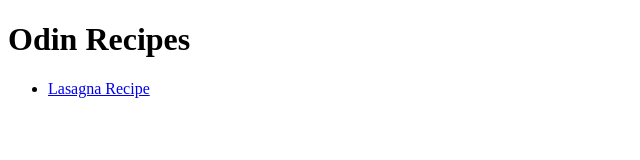
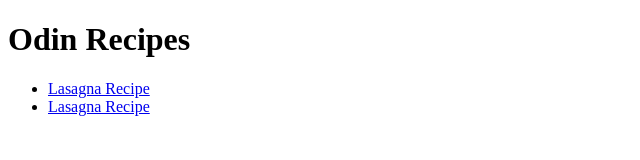
Before and after one commit to EnriqueNeyra/odin-recipes, a plain HTML site: page index.html in a window 1280 px wide. Shown: the whole page, without its empty margins (0-640 px from the left). Drawn offline with Linux system fonts and the light colour scheme.

Commit message:
Add link to pizza.html page on index.html page

```diff
--- a/index.html
+++ b/index.html
@@ -10,6 +10,7 @@
 
     <ul>
         <li><a href="./recipes/lasagna.html">Lasagna Recipe</a></li>
+        <li><a href="./recipes/pizza.html">Lasagna Recipe</a></li>
     </ul>
 
 </body>
```
